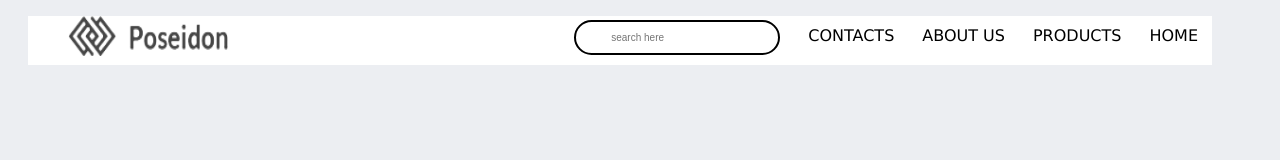
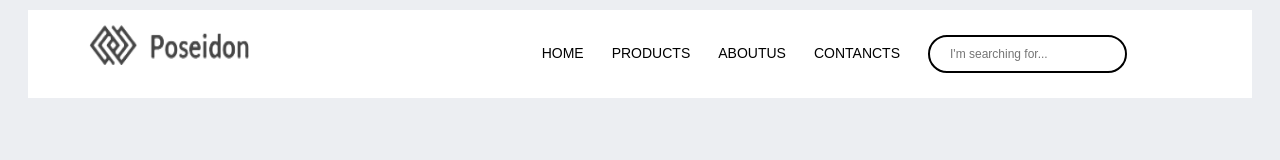
Before and after one commit to kajalmori/navbar, a plain HTML site: page Navigation bar/HTML2.html in a window 1280 px wide. Drawn offline with Linux system fonts and the light colour scheme.

Commit message:
05/06/2023

```diff
--- a/Navigation bar/HTML2.html
+++ b/Navigation bar/HTML2.html
@@ -8,8 +8,15 @@
     <style>
             body {
                 background-color: rgb(236, 238, 242);
-            /* font-size: 17px; */
-            font-family:Verdana, serif;
+                font-family: 'Poppins', sans-serif;
+                font-size: 14px;
+                }
+            nav {
+            border: 1px solid white;
+            background-color: white;
+            padding: 0px;
+            margin: 10px 20px;
+            /* margin-bottom: 10px; */
             }
              ul {
             list-style-type: none;
@@ -21,6 +28,7 @@
              li {
             padding: 10px 14px;
             float: right;
+            padding-top: 20px;
 
             }
             li a {
@@ -39,19 +47,13 @@
                   background-color: white;
                   background: url('./search_FILL0_wght400_GRAD0_opsz48.png');
                   background-size: 25px;
-                  margin-top: -7px;
-                  background-position: 150px 2px;
+                  margin-top: -15px;
+                  background-position: 155px 5px;
                   background-repeat: no-repeat;
-                  padding: 10px 35px;
-                  font-size: 10px;
-                  position: inherit;
-
-
+                  padding: 10px 20px;
+                  font-size: 12px;
+                  margin-right: 50px;
            }
-#search{
-    position: relative;
-}
-
     </style>
 </head>
 <body>
@@ -59,15 +61,16 @@
         <nav>
             <ul>
                 <img src="./poseidpon.png" alt="logo" width="160px" height="40px">
-                <li><a href="#">HOME</a></li>
-                <li><a href="#">PRODUCTS</a></li>
-                <li><a href="#">ABOUT US</a></li>
-                <li><a href="#">CONTACTS</a></li>
-               <li id="search"><input type="text"  placeholder="search here"></li>
+                <li >
+                    <input type="text" placeholder="I'm searching for...">
+                </li>
+                <li><a href="">CONTANCTS</a></li>
+                <li><a href="">ABOUTUS</a></li>
+                <li><a href="">PRODUCTS</a></li>
+                <li><a href="">HOME</a></li>
 
             </ul>
         </nav>
     </header>
-
 </body>
 </html>
```
Also changed, not shown: Navigation bar/HTML1.html (+4 -6 lines), Navigation bar/HTML3.html (+4 -2 lines), Navigation bar/HTML4.html (+7 -6 lines), Navigation bar/HTML5.html (+4 -2 lines), Navigation bar/HTML6.html (+4 -3 lines), Navigation bar/HTML7.html (+10 -8 lines), Navigation bar/HTML8.html (+2 -2 lines), Navigation bar/navbar-9 .html (+0 -3 lines). Lines whose indentation alone changed are shown as unchanged.
